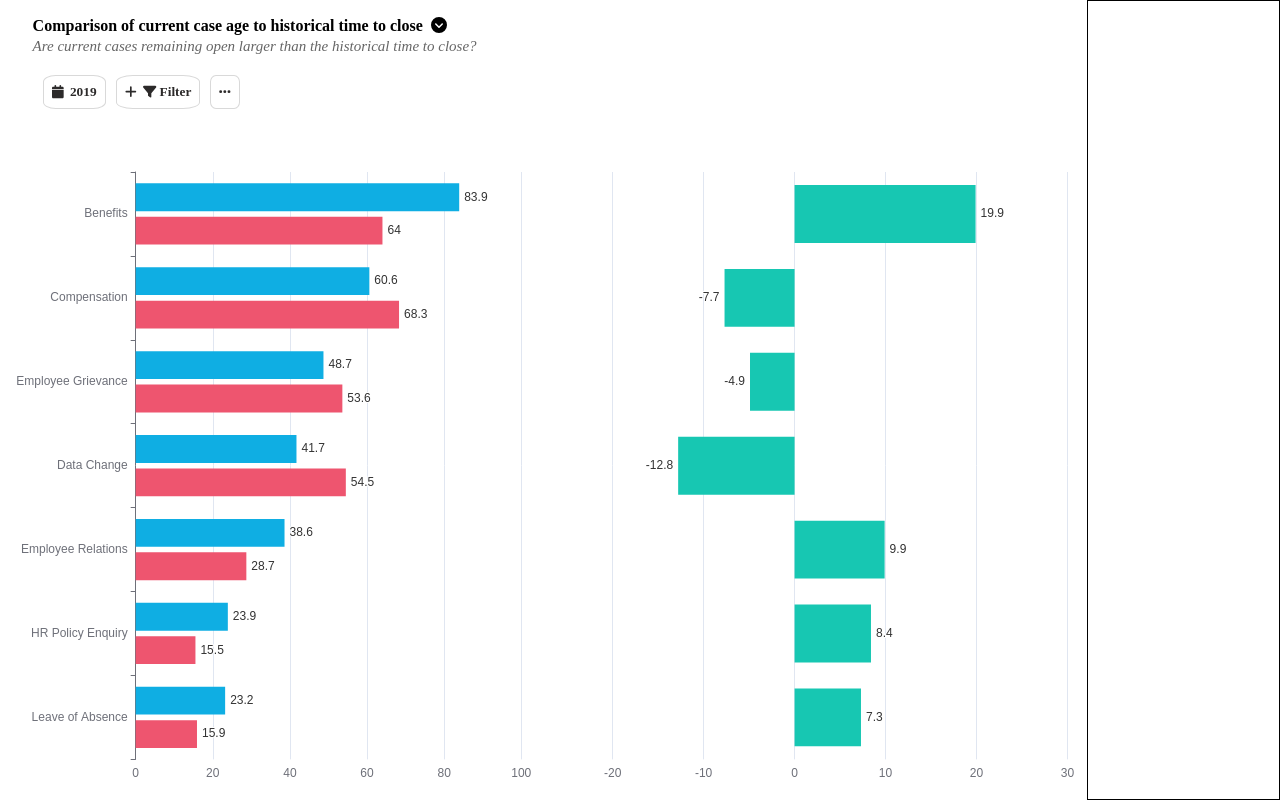
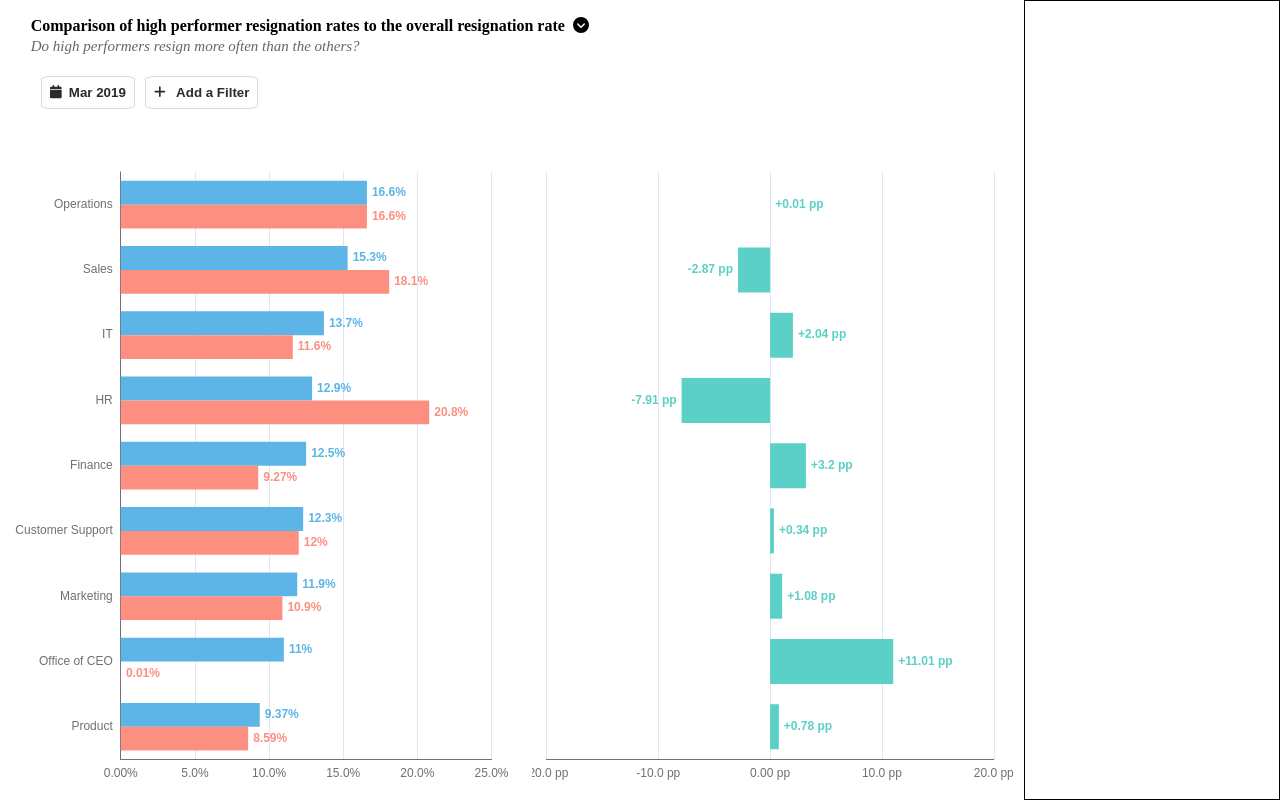
Before and after one commit to ishanjain81/echarts-comparison, a React (Create React App) app: page / in a window 1280 px wide. Built offline with nearby package versions, Linux system fonts and the light colour scheme.

Commit message:
Adding styles to charts

```diff
--- a/src/Components/Home.css
+++ b/src/Components/Home.css
@@ -8,12 +8,11 @@
     display: flex;
 }
 .data-container{
-    width: 90%;
+    width: 80%;
 }
 
 .top-container{
     width: 100%;
-    /* border: 2px solid orange; */
     height: 14%;
     padding-left: 3%;
 }
@@ -42,11 +41,12 @@
 }
 .right-container{
     width: 50%;
-    padding-left: 5%;
+    padding-left: 2%;
+    padding-right: 1%;
 
 }
 .value-container{
-    width: 16%;
+    width: 20%;
     border: 1px solid black;
 }
 
@@ -75,6 +75,7 @@
     cursor: pointer;
     border: 0.5px solid rgb(217, 217, 217);
     color: rgb(44, 42, 42);
-    border-radius: 20%;
+    border-radius: 10%;
     padding: 8px;
+    font-family: sans-serif;
 }
--- a/src/Components/Home.tsx
+++ b/src/Components/Home.tsx
@@ -1,12 +1,13 @@
 import React,{useState} from 'react';
 import ReactEcharts from "echarts-for-react";
 import { FontAwesomeIcon } from '@fortawesome/react-fontawesome';
-import { faCalendar, faFilter, faEllipsis, faCircleChevronDown, faPlus } from '@fortawesome/free-solid-svg-icons';
+import { faCalendar, faCircleChevronDown, faPlus } from '@fortawesome/free-solid-svg-icons';
 import './Home.css';
 
 function Home() {
-    const [daysToCloseCase,setDaysToCloseCase] = useState<number[]>([23.2, 23.9, 38.6, 41.7, 48.7, 60.6, 83.9]);
-    const [openCasesAge,setOpenCasesAge] = useState<number[]>([15.9, 15.5, 28.7, 54.5, 53.6, 68.3, 64]);
+    const [daysToCloseCase,setDaysToCloseCase] = useState<number[]>([9.37, 11.0, 11.9, 12.3, 12.5, 12.9, 13.7, 15.3, 16.6]);
+    const [openCasesAge,setOpenCasesAge] = useState<number[]>([8.59, 0.01, 10.9, 12.0, 9.27, 20.8, 11.6, 18.1, 16.6]);
+    const difference : number[] = [0.78, 11.01, 1.08, 0.34, 3.20, -7.91, 2.04, -2.87, 0.01];
     let arr: any[] = [];
 
     const labelRight = {
@@ -17,17 +18,16 @@ function Home() {
         position: 'left'
     } as const;
 
-    for(let index = 0; index < daysToCloseCase.length; index++){
-        let d: number = Number((daysToCloseCase[index] - openCasesAge[index]).toFixed(2));
-        if(d >= 0){
+    for(let index = 0; index < difference.length; index++){
+        if(difference[index] >= 0){
             arr.push({
-                value: d,
+                value: difference[index],
                 label: labelRight
             });
         }
         else{
             arr.push({
-                value: d,
+                value: difference[index],
                 label: labelLeft
             });
         }
@@ -48,31 +48,57 @@ function Home() {
         },
         xAxis: {
           type: 'value',
-          boundaryGap: [0, 0.01],
+          axisLine:{
+            show: true
+          },
+          axisLabel:{
+            formatter: function (value: number) {
+              if(value === 0){
+                return value + '.00%'
+              }
+              else{
+                return value + '.0%';
+              }
+            }
+          }
         },
         yAxis: {
           type: 'category',
-          data: ['Leave of Absence', 'HR Policy Enquiry', 'Employee Relations', 'Data Change', 'Employee Grievance', 'Compensation', 'Benefits']
+          data: ['Product', 'Office of CEO', 'Marketing', 'Customer Support', 'Finance', 'HR', 'IT', 'Sales', 'Operations'],
+          axisTick:{
+            show: false
+          }
         },
         series: [
           {
-            name: 'Case Days to Close',
+            name: 'Overall',
             type: 'bar',
             label: {
                 show: true,
-                position: 'right'
+                position: 'right',
+                formatter: function (data: any) {
+                  return data.value + '%';
+                },
+                fontWeight: 600,
+                color: '#5CB5E6'
             },
-            color: 'rgb(15, 174, 227)',
-            data: daysToCloseCase
+            color: '#5CB5E6',
+            data: daysToCloseCase,
+            barGap: 0
           },
           {
-            name: 'Open Cases Age',
+            name: 'High Performer',
             type: 'bar',
             label: {
                 show: true,
-                position: 'right'
+                position: 'right',
+                formatter: function (data: any) {
+                  return data.value + '%';
+                },
+                fontWeight: 600,
+                color: '#FD8F80'
             },
-            color: 'rgb(238, 85, 111)',
+            color: '#FD8F80',
             data: openCasesAge
           }
         ]
@@ -83,6 +109,10 @@ function Home() {
           trigger: 'axis',
           axisPointer: {
             type: 'shadow'
+          },
+          formatter: function (params: any) {
+            console.log(params)
+            return `${params}<br />`;
           }
         },
         grid: {
@@ -94,7 +124,20 @@ function Home() {
         xAxis: {
           type: 'value',
           min: -20,
-          max: 30,
+          max: 20,
+          axisLine:{
+            show: true
+          },
+          axisLabel:{
+            formatter: function (value: number) {
+              if(value === 0){
+                return '0.00 pp';
+              }
+              else{
+                return value + '.0 pp';
+              }
+            }
+          }
         },
         yAxis: {
           type: 'category',
@@ -110,8 +153,19 @@ function Home() {
             stack: 'Total',
             label: {
                 show: true,
+                formatter: function (data: any) {
+                  let s: string = data.value.toString();
+                  if(data.value >= 0){
+                    return '+' + s + ' pp';
+                  }
+                  else{
+                    return s + ' pp';
+                  }
+                },
+                fontWeight: 600,
+                color: '#5AD0C7'
             },
-            color: 'rgb(23, 199, 178)',
+            color: '#5AD0C7',
             data: arr
           }
         ]
@@ -122,15 +176,14 @@ function Home() {
       <div className="data-container">
         <div className="top-container">
           <div className="heading">
-            <h4 className="heading-top">Comparison of current case age to historical time to close &nbsp;
+            <h4 className="heading-top">Comparison of high performer resignation rates to the overall resignation rate &nbsp;
               <FontAwesomeIcon className="down-button" icon={faCircleChevronDown}/>
             </h4>
-            <p className="heading-bottom">Are current cases remaining open larger than the historical time to close?</p>
+            <p className="heading-bottom">Do high performers resign more often than the others?</p>
           </div>
           <div className="buttons">
-            <button className="top-button"><FontAwesomeIcon icon={faCalendar}/>&nbsp; 2019</button>
-            <button className="top-button"><FontAwesomeIcon icon={faPlus}/>&nbsp;&nbsp;<FontAwesomeIcon icon={faFilter}/> Filter</button>
-            <button className="top-button"><FontAwesomeIcon icon={faEllipsis}/></button>
+            <button className="top-button"><FontAwesomeIcon icon={faCalendar}/>&nbsp; Mar 2019</button>
+            <button className="top-button"><FontAwesomeIcon icon={faPlus}/>&nbsp;&nbsp; Add a Filter</button>
           </div>
         </div>
         <div className="chart-container">
```
